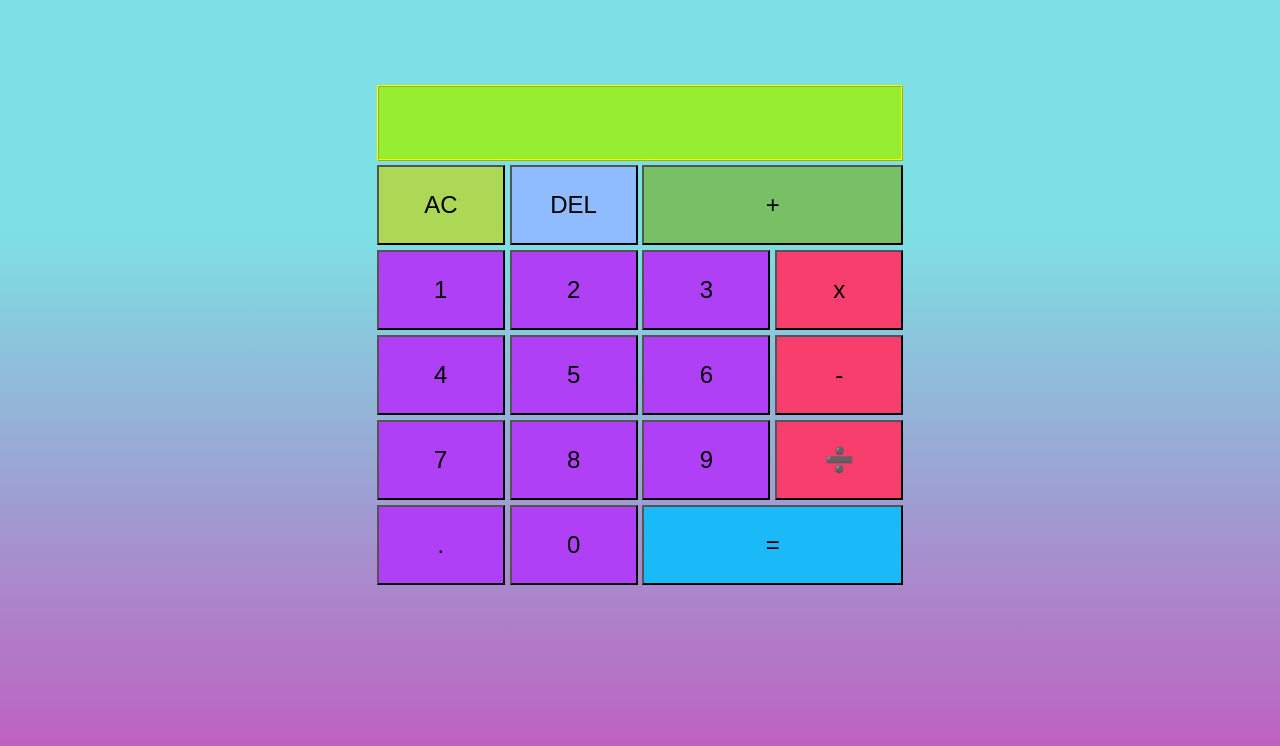
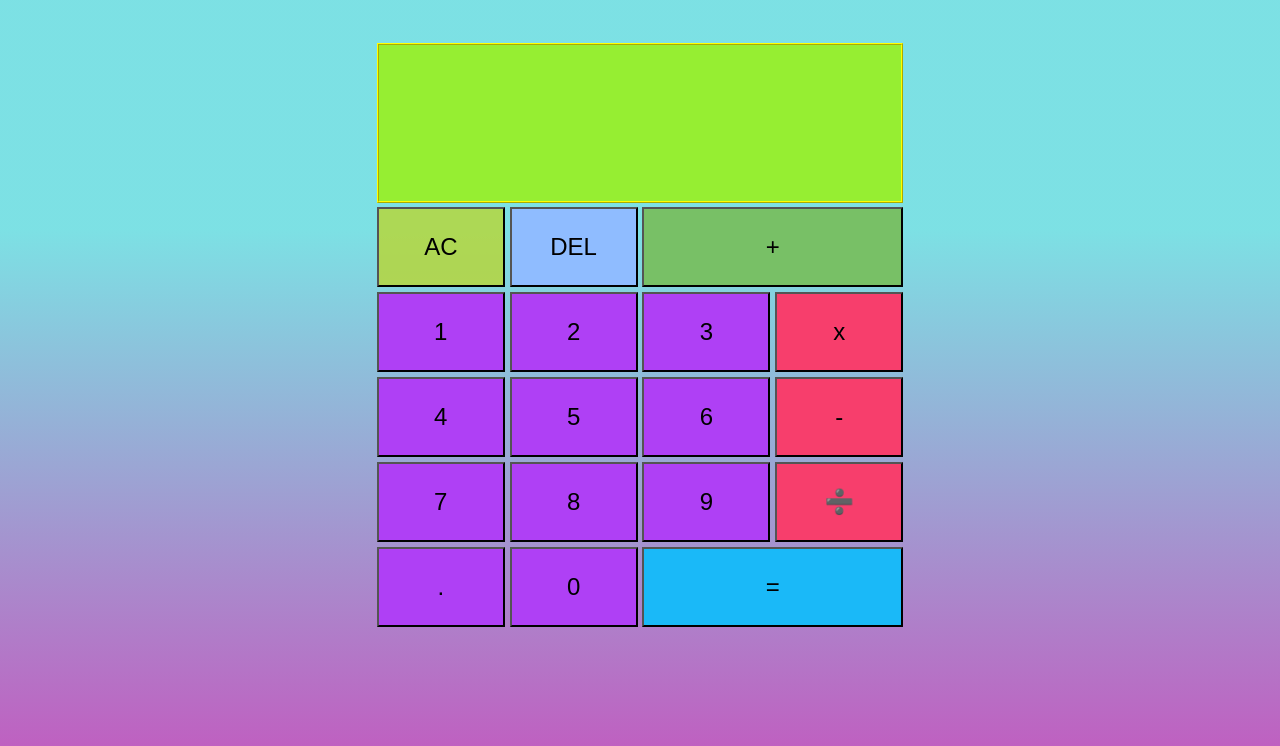
Before and after one commit to saharsh-07/calculator, a plain HTML site: page index.html in a window 1280 px wide. Shown: the part 122-868 px from the top of the page. Drawn offline with Linux system fonts and the light colour scheme.

Commit message:
output screen fixed

```diff
--- a/style.css
+++ b/style.css
@@ -64,6 +64,7 @@ header{
   color: rgb(4, 22, 179);
   grid-column: 1/ -1;
   display: flex;
+  min-height: 10em;
   gap:2.5rem;
   word-wrap: break-word;
   word-break: break-all;
@@ -72,6 +73,7 @@ header{
   flex-direction: column;
   align-items: flex-end;
   justify-items: center;
+  justify-content: space-evenly;
 }
 .output.dark{
   border: 1px salmon dotted;}
```
